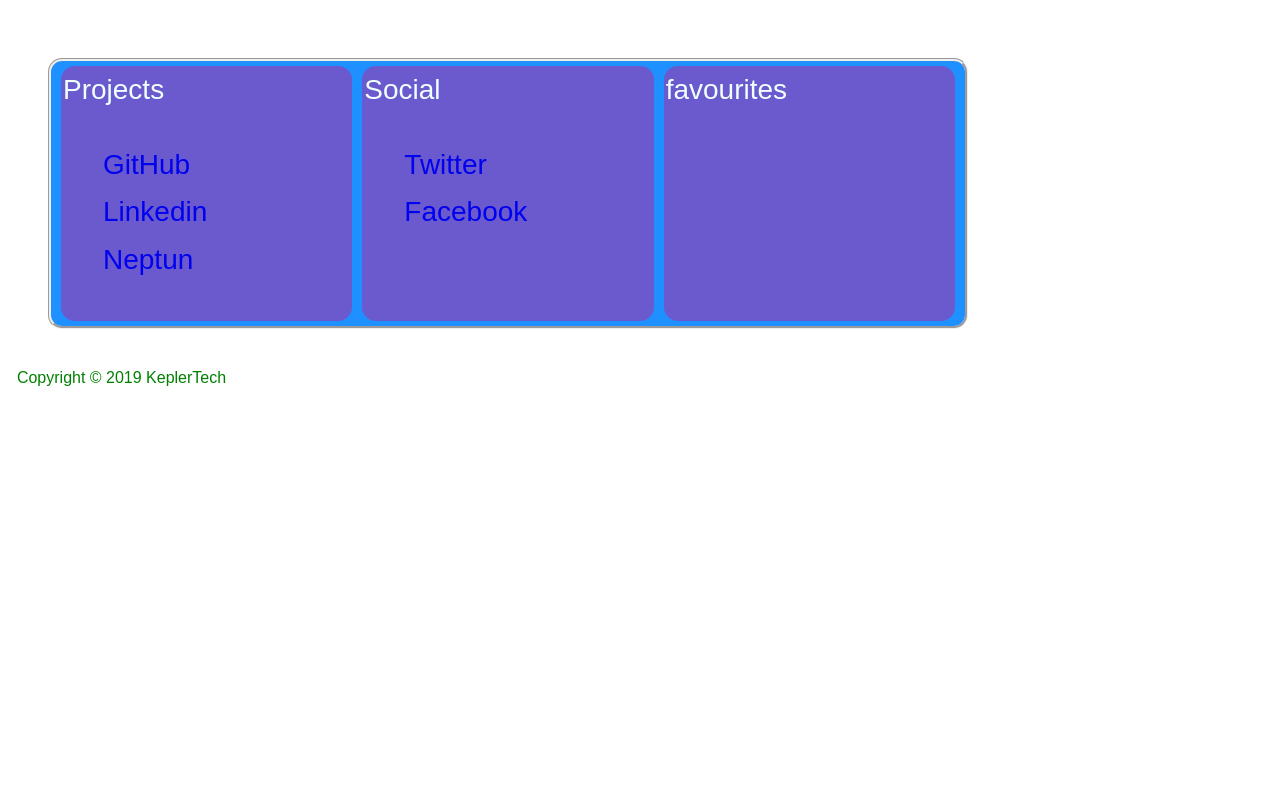
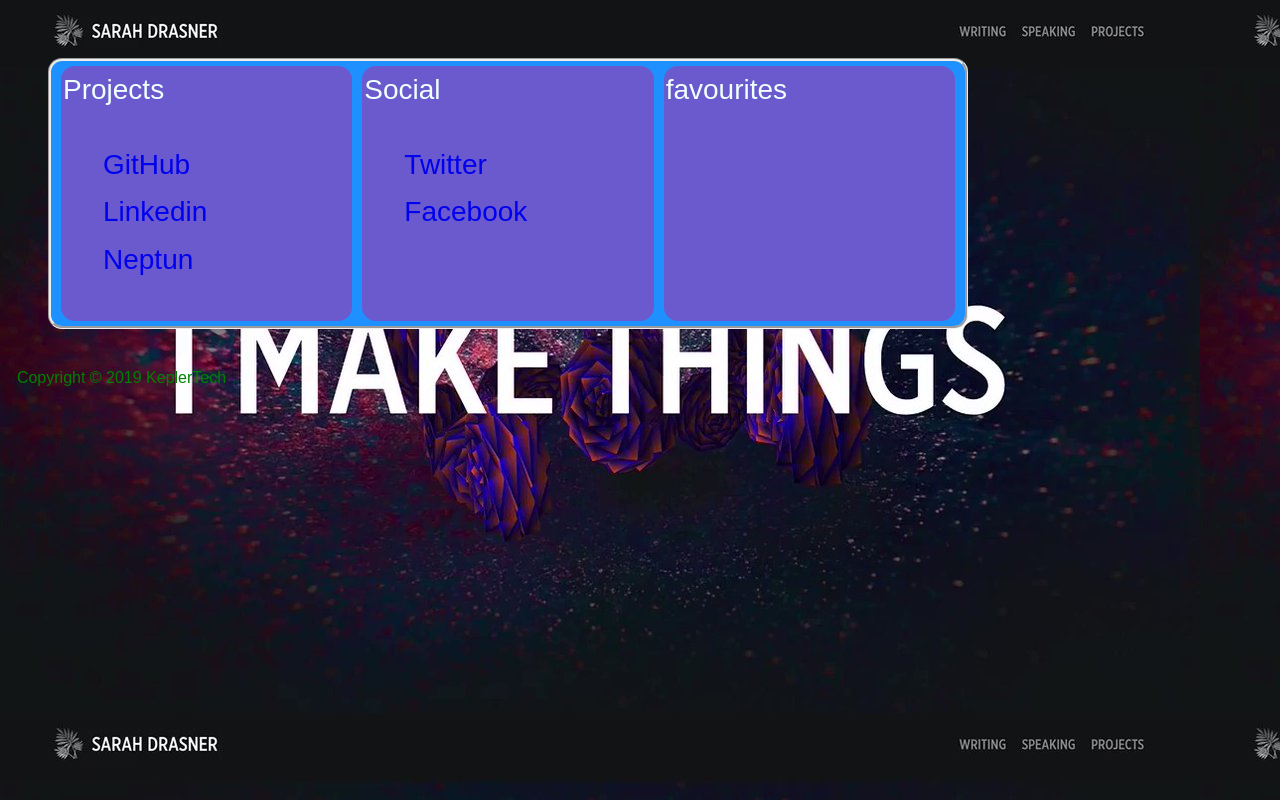
Before and after one commit to Ngugisenior/chromeextensions, a browser extension: page index.html in a window 1280 px wide. Drawn offline with Linux system fonts and the light colour scheme.

Commit message:
Update styles.css

```diff
--- a/NewTab/styles.css
+++ b/NewTab/styles.css
@@ -7,7 +7,7 @@ body{
 	color: green;
 	width: 1000px;
 	font-family: fantasy;
-	background-image: url(NewTab/img/backg.jpg);
+	background-image: url(img/backg.jpg);
 	font-family: fantasy;
 }
 #container{
```
